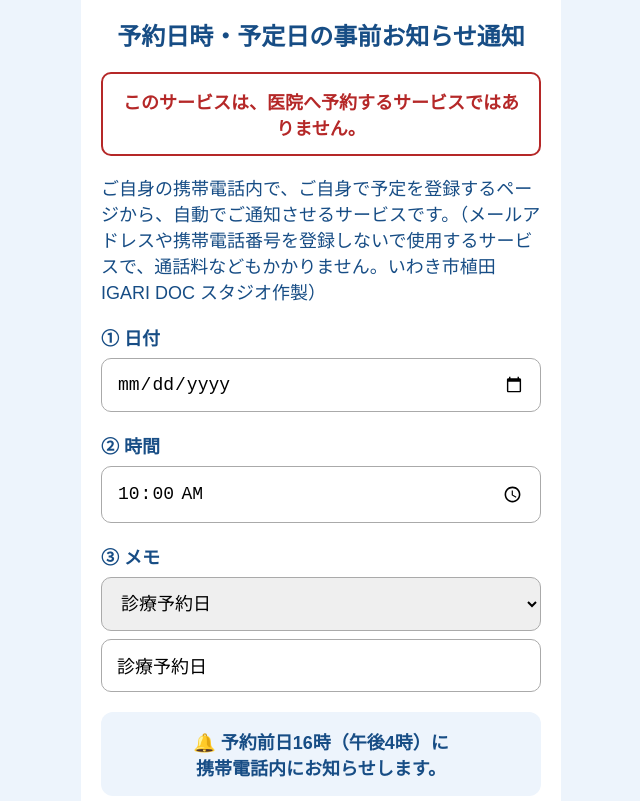
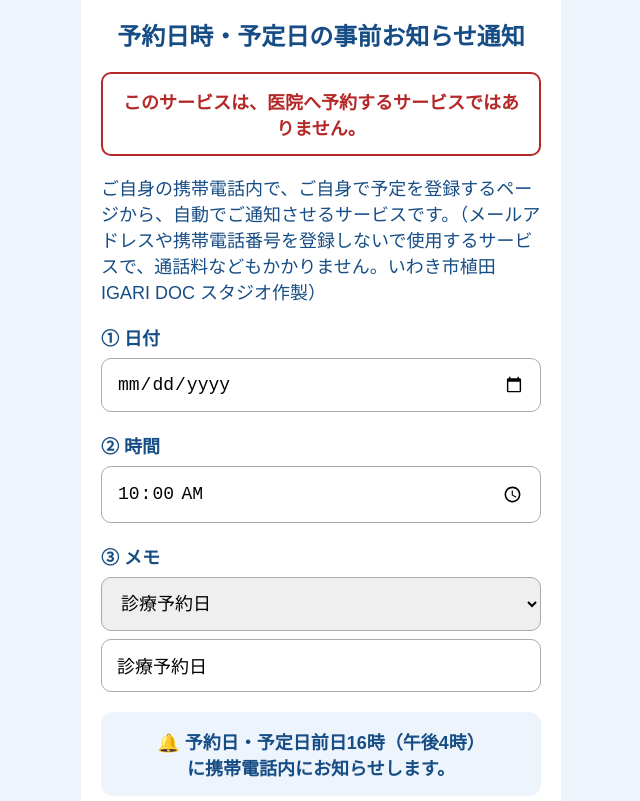
Before and after one commit to igari840/igari-doc, a plain HTML site: page index.html in a window 1280 px wide. Shown: the part 141-942 px from the top of the page, without its empty margins (319-959 px from the left). Drawn offline with Linux system fonts and the light colour scheme.

Commit message:
Modify reservation reminder text in index.html
Updated notification message for reservation reminders.

```diff
--- a/index.html
+++ b/index.html
@@ -120,8 +120,8 @@ small {
  placeholder="自由に記入できます">
 
 <div class="notice">
-🔔 予約前日16時（午後4時）に<br>
-携帯電話内にお知らせします。
+🔔 予約日・予定日前日16時（午後4時）<br>
+に携帯電話内にお知らせします。
 </div>
 
 <button onclick="register()">
```
